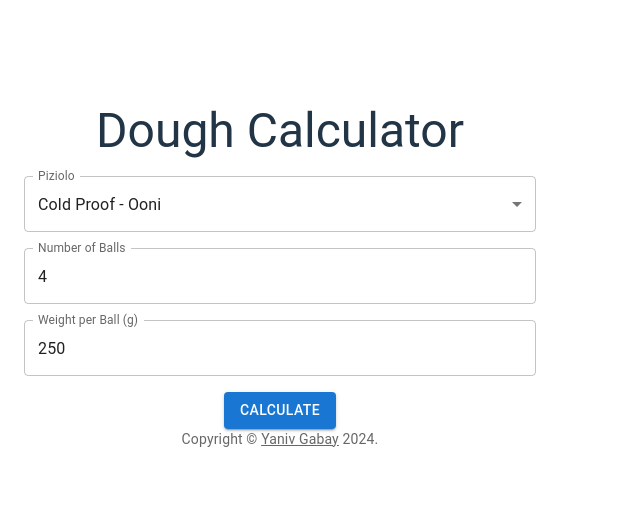
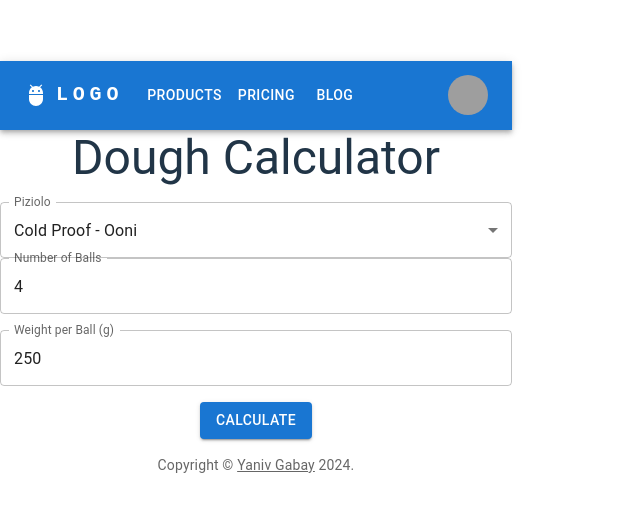
Before and after one commit to YanivGabay/My_Dough_Calculator, a React (Vite) app: page / in a window 1280 px wide. Shown: the part 124-636 px from the top of the page, without its empty margins (0-640 px from the left). Built offline with nearby package versions, Linux system fonts and the light colour scheme; grey boxes are pictures that could not be loaded.

Commit message:
adding a menu bar

```diff
--- a/src/App.jsx
+++ b/src/App.jsx
@@ -7,7 +7,7 @@ import Copyright from './components/Copyright';
 import { Recipe } from './classes/Recipe';
 import { Piziolo } from './classes/Piziolo';
 
-
+import AppBar from './components/AppBar';
 
 
 //  name, flour00Amount, semolinaAmount, saltAmount, waterAmount, yeastAmount, defaultBalls, defaultWeight
@@ -47,14 +47,15 @@ function App() {
 
 
   return (
-    <Container maxWidth="md">
-      <Box display="flex" flexDirection="column" alignItems="center" justifyContent="center" minHeight="100vh">
+    <Box display="flex" flexDirection="column" alignItems="center" justifyContent="center">
+      <AppBar />
+
         <Typography variant="h3" gutterBottom textAlign="center">
           Dough Calculator
         </Typography>
-        <Box sx={{ width: '100%', mb: 2 }}>
-          <RecipeSelector selectedRecipe={selectedPiziolo} setSelectedRecipe={handleRecipeChange} recipes={PIZIOLOS} />
-        </Box>
+
+         <RecipeSelector selectedRecipe={selectedPiziolo} setSelectedRecipe={handleRecipeChange} recipes={PIZIOLOS} />
+
         <CalculatorForm numBalls={numBalls} setNumBalls={setNumBalls} ballWeight={ballWeight} setBallWeight={setBallWeight} />
         <Button variant="contained" onClick={handleCalculate} sx={{ mt: 2 }}>
           Calculate
@@ -62,7 +63,7 @@ function App() {
         {results && <Results results={results} />}
         <Copyright />
       </Box>
-    </Container>
+
   );
 }
 
--- /dev/null
+++ b/src/components/AppBar.jsx
@@ -0,0 +1,117 @@
+import * as React from 'react';
+import AppBar from '@mui/material/AppBar';
+import Box from '@mui/material/Box';
+import Toolbar from '@mui/material/Toolbar';
+import IconButton from '@mui/material/IconButton';
+import Typography from '@mui/material/Typography';
+
+import Container from '@mui/material/Container';
+import Avatar from '@mui/material/Avatar';
+import Button from '@mui/material/Button';
+import Tooltip from '@mui/material/Tooltip';
+
+import AdbIcon from '@mui/icons-material/Adb';
+
+const pages = ['Products', 'Pricing', 'Blog'];
+const settings = ['Profile', 'Account', 'Dashboard', 'Logout'];
+
+function ResponsiveAppBar() {
+  const [anchorElNav, setAnchorElNav] = React.useState(null);
+  const [anchorElUser, setAnchorElUser] = React.useState(null);
+
+  const handleOpenNavMenu = (event) => {
+    setAnchorElNav(event.currentTarget);
+  };
+  const handleOpenUserMenu = (event) => {
+    setAnchorElUser(event.currentTarget);
+  };
+
+  const handleCloseNavMenu = () => {
+    setAnchorElNav(null);
+  };
+
+  const handleCloseUserMenu = () => {
+    setAnchorElUser(null);
+  };
+
+  return (
+    <AppBar position="static">
+      <Container maxWidth="xl">
+        <Toolbar disableGutters>
+          <AdbIcon sx={{ display: { xs: 'none', md: 'flex' }, mr: 1 }} />
+          <Typography
+            variant="h6"
+            noWrap
+            component="a"
+            href="#app-bar-with-responsive-menu"
+            sx={{
+              mr: 2,
+              display: { xs: 'none', md: 'flex' },
+              fontFamily: 'monospace',
+              fontWeight: 700,
+              letterSpacing: '.3rem',
+              color: 'inherit',
+              textDecoration: 'none',
+            }}
+          >
+            LOGO
+          </Typography>
+
+          <Box sx={{ flexGrow: 1, display: { xs: 'flex', md: 'none' } }}>
+            <IconButton
+              size="large"
+              aria-label="account of current user"
+              aria-controls="menu-appbar"
+              aria-haspopup="true"
+              onClick={handleOpenNavMenu}
+              color="inherit"
+            >
+
+            </IconButton>
+
+          </Box>
+          <AdbIcon sx={{ display: { xs: 'flex', md: 'none' }, mr: 1 }} />
+          <Typography
+            variant="h5"
+            noWrap
+            component="a"
+            href="#app-bar-with-responsive-menu"
+            sx={{
+              mr: 2,
+              display: { xs: 'flex', md: 'none' },
+              flexGrow: 1,
+              fontFamily: 'monospace',
+              fontWeight: 700,
+              letterSpacing: '.3rem',
+              color: 'inherit',
+              textDecoration: 'none',
+            }}
+          >
+            LOGO
+          </Typography>
+          <Box sx={{ flexGrow: 1, display: { xs: 'none', md: 'flex' } }}>
+            {pages.map((page) => (
+              <Button
+                key={page}
+                onClick={handleCloseNavMenu}
+                sx={{ my: 2, color: 'white', display: 'block' }}
+              >
+                {page}
+              </Button>
+            ))}
+          </Box>
+
+          <Box sx={{ flexGrow: 0 }}>
+            <Tooltip title="Open settings">
+              <IconButton onClick={handleOpenUserMenu} sx={{ p: 0 }}>
+                <Avatar alt="Remy Sharp" src="/static/images/avatar/2.jpg" />
+              </IconButton>
+            </Tooltip>
+
+          </Box>
+        </Toolbar>
+      </Container>
+    </AppBar>
+  );
+}
+export default ResponsiveAppBar;
--- a/src/components/Copyright.jsx
+++ b/src/components/Copyright.jsx
@@ -1,9 +1,14 @@
 import React from 'react';
 import Typography from '@mui/material/Typography';
 import Link from '@mui/material/Link';
+import Box from '@mui/material/Box';
 
 function Copyright() {
     return (
+        <Box
+        sx={{ m: 2 }}
+        display="flex"
+        alignItems="center" >
         <Typography variant="body2" color="text.secondary" align="center">
             {'Copyright © '}
             <Link color="inherit" href="tobeadded">
@@ -12,6 +17,7 @@ function Copyright() {
             {new Date().getFullYear()}
             {'.'}
         </Typography>
+        </Box>
     );
 }
 
```
